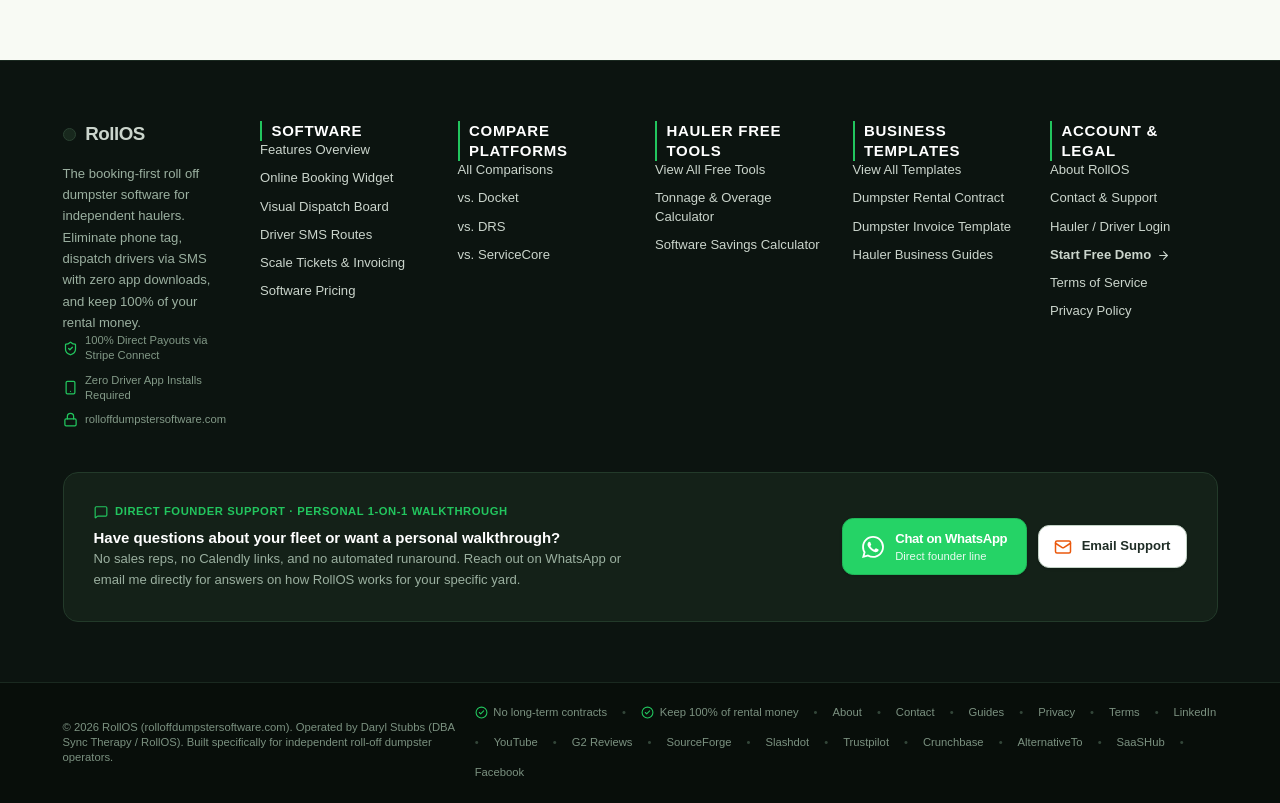
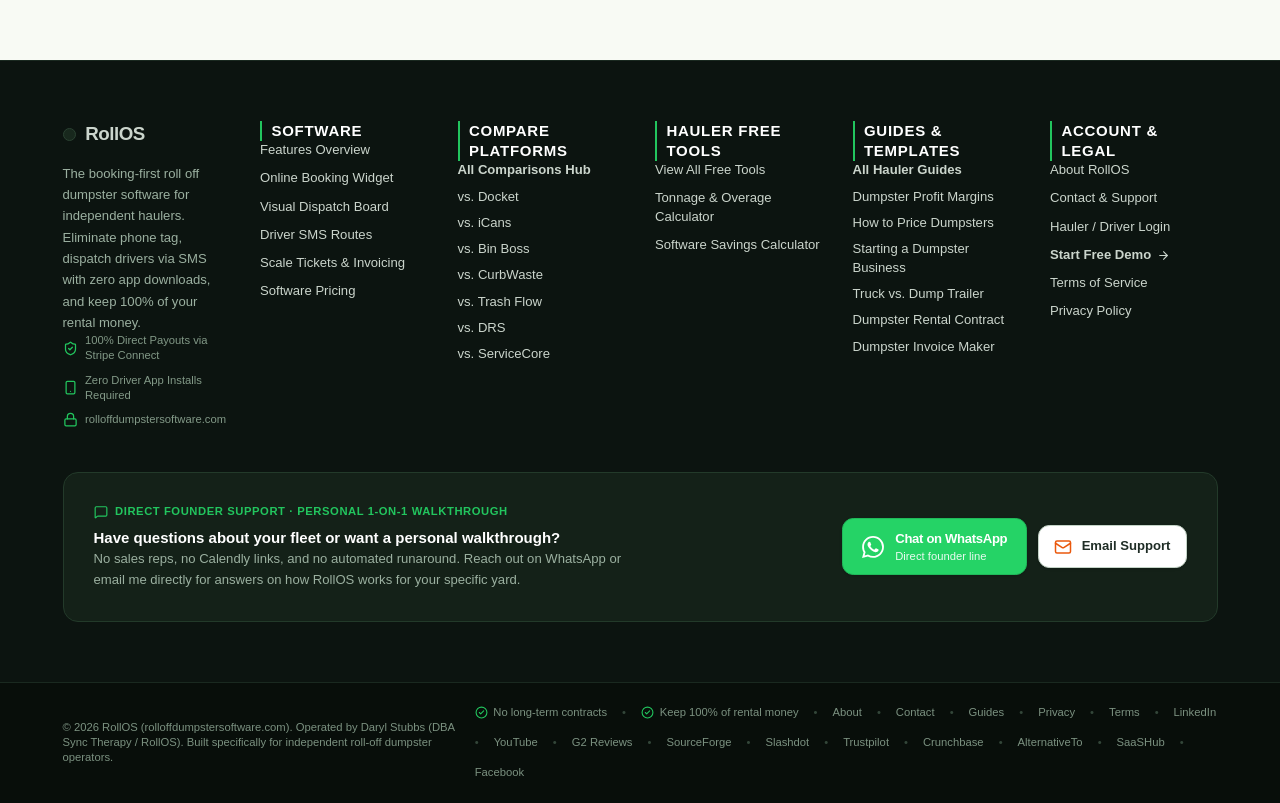
Before and after one commit to Synctherapy/dumpster-rental-software, a Next.js app: page /blog in a window 1280 px wide. Shown: the part 1140-1943 px from the top of the page. Built offline with nearby package versions, Linux system fonts and the light colour scheme.

Commit message:
feat(seo): enrich global navigation, footer, and homepage with full competitor comparison and hauler guide authority silos

```diff
--- a/src/app/page.tsx
+++ b/src/app/page.tsx
@@ -535,20 +535,96 @@
             </Link>
 
             <Link
-              href="/vs/servicecore"
+              href="/vs/icans"
               className="p-5 bg-white border border-[#dde4d4] rounded-2xl shadow-sm hover:border-[#ea580c] hover:shadow-md transition-all group flex flex-col justify-between"
             >
               <div>
-                <div className="text-[11px] font-bold uppercase tracking-wider text-[#ea580c] mb-1">Software Review</div>
+                <div className="text-[11px] font-bold uppercase tracking-wider text-[#ea580c] mb-1">Workflow Comparison</div>
                 <h4 className="text-base font-bold text-[#1f2d26] mb-2 group-hover:text-[#ea580c] transition-colors">
-                  RollOS vs ServiceCore
+                  RollOS vs iCans
                 </h4>
                 <p className="text-xs text-[#556658] leading-relaxed">
-                  Why independent roll-off haulers choose simple, affordable software over expensive legacy septic platforms.
+                  Compare 1-tap driver SMS routing ($0/mo included) vs iCans $159/mo SMS tier and Tiger Payment gate.
                 </p>
               </div>
               <div className="pt-4 text-xs font-bold text-[#ea580c] flex items-center gap-1 group-hover:translate-x-1 transition-transform">
-                <span>Read RollOS vs ServiceCore review</span>
+                <span>Read RollOS vs iCans comparison</span>
+                <ArrowRight size={13} />
+              </div>
+            </Link>
+
+            <Link
+              href="/vs/bin-boss"
+              className="p-5 bg-white border border-[#dde4d4] rounded-2xl shadow-sm hover:border-[#ea580c] hover:shadow-md transition-all group flex flex-col justify-between"
+            >
+              <div>
+                <div className="text-[11px] font-bold uppercase tracking-wider text-[#ea580c] mb-1">Driver Usability</div>
+                <h4 className="text-base font-bold text-[#1f2d26] mb-2 group-hover:text-[#ea580c] transition-colors">
+                  RollOS vs Bin Boss
+                </h4>
+                <p className="text-xs text-[#556658] leading-relaxed">
+                  Eliminate App Store driver app friction and avoid +$40/mo website add-on fees.
+                </p>
+              </div>
+              <div className="pt-4 text-xs font-bold text-[#ea580c] flex items-center gap-1 group-hover:translate-x-1 transition-transform">
+                <span>Read RollOS vs Bin Boss review</span>
+                <ArrowRight size={13} />
+              </div>
+            </Link>
+
+            <Link
+              href="/vs/curbwaste"
+              className="p-5 bg-white border border-[#dde4d4] rounded-2xl shadow-sm hover:border-[#ea580c] hover:shadow-md transition-all group flex flex-col justify-between"
+            >
+              <div>
+                <div className="text-[11px] font-bold uppercase tracking-wider text-[#ea580c] mb-1">Pricing &amp; Contracts</div>
+                <h4 className="text-base font-bold text-[#1f2d26] mb-2 group-hover:text-[#ea580c] transition-colors">
+                  RollOS vs CurbWaste
+                </h4>
+                <p className="text-xs text-[#556658] leading-relaxed">
+                  Why small haulers avoid $500–$1,200/mo enterprise fees and multi-year contracts.
+                </p>
+              </div>
+              <div className="pt-4 text-xs font-bold text-[#ea580c] flex items-center gap-1 group-hover:translate-x-1 transition-transform">
+                <span>Read RollOS vs CurbWaste review</span>
+                <ArrowRight size={13} />
+              </div>
+            </Link>
+
+            <Link
+              href="/vs/trash-flow"
+              className="p-5 bg-white border border-[#dde4d4] rounded-2xl shadow-sm hover:border-[#ea580c] hover:shadow-md transition-all group flex flex-col justify-between"
+            >
+              <div>
+                <div className="text-[11px] font-bold uppercase tracking-wider text-[#ea580c] mb-1">Cloud vs Desktop</div>
+                <h4 className="text-base font-bold text-[#1f2d26] mb-2 group-hover:text-[#ea580c] transition-colors">
+                  RollOS vs Trash Flow
+                </h4>
+                <p className="text-xs text-[#556658] leading-relaxed">
+                  Upgrade from 1990s on-premise Windows desktop servers to modern cloud roll-off SaaS.
+                </p>
+              </div>
+              <div className="pt-4 text-xs font-bold text-[#ea580c] flex items-center gap-1 group-hover:translate-x-1 transition-transform">
+                <span>Read RollOS vs Trash Flow review</span>
+                <ArrowRight size={13} />
+              </div>
+            </Link>
+
+            <Link
+              href="/vs"
+              className="p-5 bg-[#f8faf6] border-2 border-dashed border-[#ea580c] rounded-2xl shadow-sm hover:bg-white hover:shadow-md transition-all group flex flex-col justify-between"
+            >
+              <div>
+                <div className="text-[11px] font-bold uppercase tracking-wider text-[#2e7d32] mb-1">All Alternatives</div>
+                <h4 className="text-base font-bold text-[#1f2d26] mb-2 group-hover:text-[#ea580c] transition-colors">
+                  View All Comparisons
+                </h4>
+                <p className="text-xs text-[#556658] leading-relaxed">
+                  Full comparison matrix covering Docket, ServiceCore, DRS, iCans, Bin Boss, CurbWaste, and Trash Flow.
+                </p>
+              </div>
+              <div className="pt-4 text-xs font-bold text-[#ea580c] flex items-center gap-1 group-hover:translate-x-1 transition-transform">
+                <span>Explore all 7 software comparisons</span>
                 <ArrowRight size={13} />
               </div>
             </Link>
@@ -578,6 +654,9 @@
               </Link>
               <Link href="/blog/dumpster-rental-profit-margins" className="text-[#3b533f] hover:text-[#ea580c] underline">
                 Operator Profit Margins &amp; Benchmarks →
+              </Link>
+              <Link href="/blog/roll-off-truck-vs-dump-trailer" className="text-[#3b533f] hover:text-[#ea580c] underline">
+                Roll-Off Truck vs. Dump Trailer Guide →
               </Link>
             </div>
           </div>
--- a/src/components/footer.tsx
+++ b/src/components/footer.tsx
@@ -85,15 +85,35 @@
             <h4 className="text-xs font-bold text-white uppercase tracking-wider mb-4 border-l-2 border-[#22c55e] pl-2.5">
               Compare Platforms
             </h4>
-            <ul className="space-y-2.5 text-sm">
+            <ul className="space-y-2 text-sm">
               <li>
-                <Link href="/vs" className="text-[#cbd5cc] hover:text-white transition-colors">
-                  All Comparisons
+                <Link href="/vs" className="text-[#cbd5cc] hover:text-white transition-colors font-semibold">
+                  All Comparisons Hub
                 </Link>
               </li>
               <li>
                 <Link href="/vs/docket" className="text-[#cbd5cc] hover:text-white transition-colors">
                   vs. Docket
+                </Link>
+              </li>
+              <li>
+                <Link href="/vs/icans" className="text-[#cbd5cc] hover:text-white transition-colors">
+                  vs. iCans
+                </Link>
+              </li>
+              <li>
+                <Link href="/vs/bin-boss" className="text-[#cbd5cc] hover:text-white transition-colors">
+                  vs. Bin Boss
+                </Link>
+              </li>
+              <li>
+                <Link href="/vs/curbwaste" className="text-[#cbd5cc] hover:text-white transition-colors">
+                  vs. CurbWaste
+                </Link>
+              </li>
+              <li>
+                <Link href="/vs/trash-flow" className="text-[#cbd5cc] hover:text-white transition-colors">
+                  vs. Trash Flow
                 </Link>
               </li>
               <li>
@@ -133,15 +153,35 @@
             </ul>
           </div>
 
-          {/* Column 5: Business Templates */}
+          {/* Column 5: Business Guides & Templates */}
           <div>
             <h4 className="text-xs font-bold text-white uppercase tracking-wider mb-4 border-l-2 border-[#22c55e] pl-2.5">
-              Business Templates
+              Guides &amp; Templates
             </h4>
-            <ul className="space-y-2.5 text-sm">
+            <ul className="space-y-2 text-sm">
               <li>
-                <Link href="/templates" className="text-[#cbd5cc] hover:text-white transition-colors">
-                  View All Templates
+                <Link href="/blog" className="text-[#cbd5cc] hover:text-white transition-colors font-semibold">
+                  All Hauler Guides
+                </Link>
+              </li>
+              <li>
+                <Link href="/blog/dumpster-rental-profit-margins" className="text-[#cbd5cc] hover:text-white transition-colors">
+                  Dumpster Profit Margins
+                </Link>
+              </li>
+              <li>
+                <Link href="/blog/how-to-price-dumpster-rentals" className="text-[#cbd5cc] hover:text-white transition-colors">
+                  How to Price Dumpsters
+                </Link>
+              </li>
+              <li>
+                <Link href="/blog/how-to-start-a-dumpster-rental-business" className="text-[#cbd5cc] hover:text-white transition-colors">
+                  Starting a Dumpster Business
+                </Link>
+              </li>
+              <li>
+                <Link href="/blog/roll-off-truck-vs-dump-trailer" className="text-[#cbd5cc] hover:text-white transition-colors">
+                  Truck vs. Dump Trailer
                 </Link>
               </li>
               <li>
@@ -151,12 +191,7 @@
               </li>
               <li>
                 <Link href="/templates/dumpster-invoice" className="text-[#cbd5cc] hover:text-white transition-colors">
-                  Dumpster Invoice Template
-                </Link>
-              </li>
-              <li>
-                <Link href="/blog" className="text-[#cbd5cc] hover:text-white transition-colors">
-                  Hauler Business Guides
+                  Dumpster Invoice Maker
                 </Link>
               </li>
             </ul>
--- a/src/components/marketing-nav.tsx
+++ b/src/components/marketing-nav.tsx
@@ -111,6 +111,26 @@
         desc: 'Why haulers switch from Docket’s $300/mo fee',
       },
       {
+        name: 'vs. iCans',
+        href: '/vs/icans',
+        desc: 'Zero-friction SMS routing vs $159/mo paywall',
+      },
+      {
+        name: 'vs. Bin Boss',
+        href: '/vs/bin-boss',
+        desc: '1-tap web dispatch vs forced driver app installs',
+      },
+      {
+        name: 'vs. CurbWaste',
+        href: '/vs/curbwaste',
+        desc: '$0/mo Free Plan vs enterprise lock-in & setup fees',
+      },
+      {
+        name: 'vs. Trash Flow',
+        href: '/vs/trash-flow',
+        desc: '100% cloud platform vs 1990s desktop Windows PC',
+      },
+      {
         name: 'vs. ServiceCore',
         href: '/vs/servicecore',
         desc: 'Built for roll-off dumpsters, not septic trucks',
@@ -124,6 +144,38 @@
         name: 'All Comparisons',
         href: '/vs',
         desc: 'Compare RollOS side-by-side with alternatives',
+        isAllLink: true,
+      },
+    ],
+  },
+  {
+    id: 'guides',
+    label: 'Guides',
+    items: [
+      {
+        name: 'Dumpster Profit Margins',
+        href: '/blog/dumpster-rental-profit-margins',
+        desc: 'Real financial benchmarks: gross vs net margins per haul',
+      },
+      {
+        name: 'How to Price Dumpsters',
+        href: '/blog/how-to-price-dumpster-rentals',
+        desc: 'Base rental, included tons & automated overage formula',
+      },
+      {
+        name: 'Starting a Dumpster Business',
+        href: '/blog/how-to-start-a-dumpster-rental-business',
+        desc: 'Startup costs, equipment, licensing & launch roadmap',
+      },
+      {
+        name: 'Roll-Off Truck vs Trailer',
+        href: '/blog/roll-off-truck-vs-dump-trailer',
+        desc: 'Equipment ROI, non-CDL setups & container capacity',
+      },
+      {
+        name: 'All Hauler Guides',
+        href: '/blog',
+        desc: 'Complete library of roll-off business guides',
         isAllLink: true,
       },
     ],
@@ -145,6 +197,7 @@
     tools: false,
     templates: false,
     compare: false,
+    guides: false,
   });
 
   const closeTimerRef = useRef<NodeJS.Timeout | null>(null);
@@ -254,7 +307,8 @@
             const isOpen = activeDropdown === section.id;
             const isSectionActive =
               activePath?.startsWith(`/${section.id}`) ||
-              (section.id === 'compare' && activePath?.startsWith('/vs'));
+              (section.id === 'compare' && activePath?.startsWith('/vs')) ||
+              (section.id === 'guides' && activePath?.startsWith('/blog'));
 
             return (
               <Fragment key={section.id}>
@@ -318,15 +372,6 @@
               </Fragment>
             );
           })}
-
-          {/* Guides / Blog Link */}
-          <Link
-            href="/blog"
-            className={`nav-link-direct ${activePath?.startsWith('/blog') ? 'active' : ''}`}
-            role="menuitem"
-          >
-            Guides
-          </Link>
         </div>
 
         {/* Right Actions: Log In + Start Free Demo */}
@@ -434,18 +479,6 @@
               </Fragment>
             );
           })}
-
-          {/* Direct Guides Link in Mobile */}
-          <div className="marketing-mobile-section">
-            <Link
-              href="/blog"
-              className="marketing-mobile-direct-link"
-              onClick={() => setMobileMenuOpen(false)}
-            >
-              <span>Hauler Guides &amp; Blog</span>
-              <ArrowRight size={15} className="text-[#647867]" />
-            </Link>
-          </div>
         </div>
 
         {/* Drawer Footer Actions */}
```
